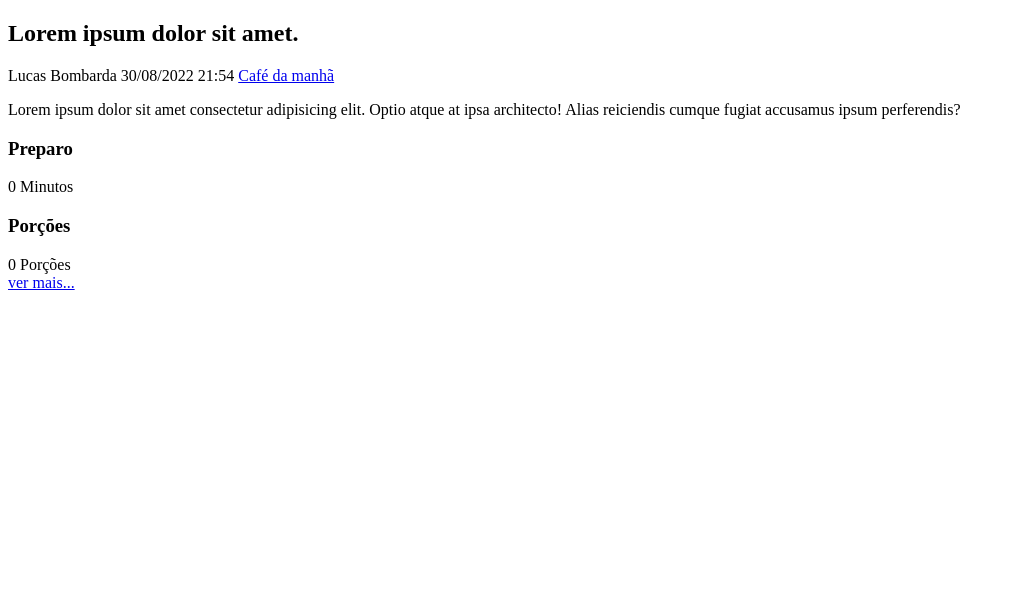
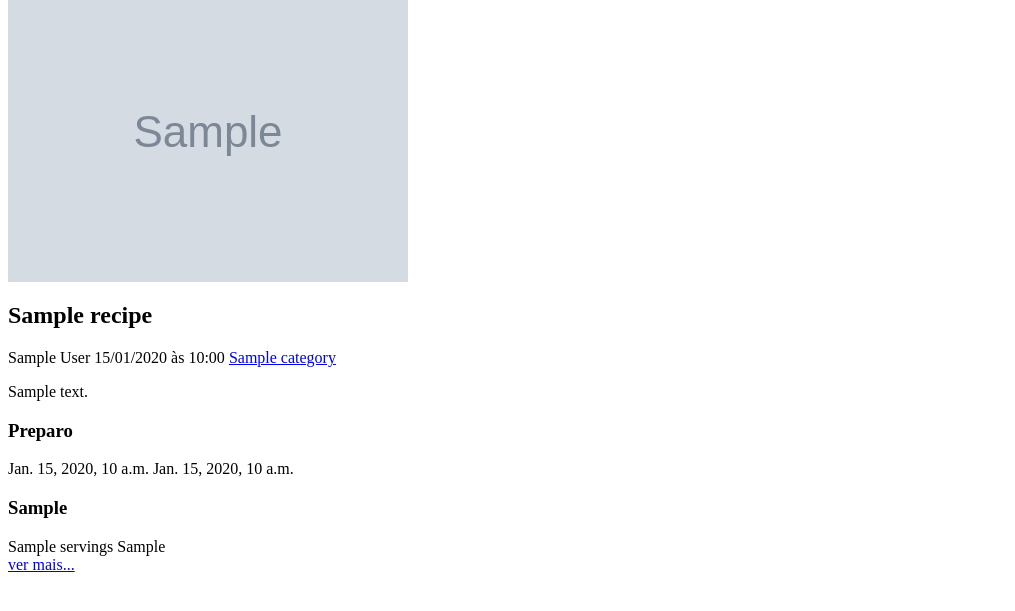
Before and after one commit to lucasbombarda/django-projeto1, a Django app: template recipes/templates/recipes/partials/recipe.html in a window 1280 px wide. Shown: the part 26-637 px from the top of the page, without its empty margins (0-1015 px from the left). Run offline with Django 4.2, Linux system fonts and the light colour scheme; the template is opened without the code that fills it: most values are stand-ins (such as "Sample title", 1, 10 or a date in 2020); grey boxes marked "Sample" are stand-in pictures; some libraries are stand-ins or nearby versions.

```diff
--- a/recipes/templates/recipes/partials/recipe.html
+++ b/recipes/templates/recipes/partials/recipe.html
@@ -1,45 +1,44 @@
 <div class="recipe recipe-list-item">
     <div class="recipe-cover">
-        <img src="https://via.placeholder.com/1280x720.png/269fe6" alt="Temporario">
+        <img src="{{ recipe.cover.url }}" alt="Temporario">
     </div>
     <div class="recipe-title-container">
-        <h2 class="recipe-title">Lorem ipsum dolor sit amet.</h2>
+        <h2 class="recipe-title">{{ recipe.title }}</h2>
     </div>
 
     <div class="recipe-author">
         <span class="recipe-author-item">
             <i class="fas fa-user"></i>
-            Lucas Bombarda
+            {{ recipe.author.first_name }} {{ recipe.author.last_name }}
         </span>
         <span class="recipe-author-item">
             <i class="fas fa-calendar-alt"></i>
-            30/08/2022 21:54
+            {{ recipe.created_at|date:"d/m/Y" }} às {{ recipe.created_at|date:"H:i" }}
         </span>
         <span class="recipe-author-item">
             <a href="/recipes/category/cafe-da-manha">
                 <i class="fas fa-layer-group"></i>
-                <span>Café da manhã</span>
+                <span>{{ recipe.category.name }}</span>
             </a>
         </span>
     </div>
 
     <div class="recipe-content">
-        <p>Lorem ipsum dolor sit amet consectetur adipisicing elit. Optio atque at ipsa architecto! Alias
-            reiciendis cumque fugiat accusamus ipsum perferendis?</p>
+        <p>{{ recipe.description }}</p>
     </div>
 
     <div class="recipe-meta-container">
         <div class="recipe-meta recipe-preparation">
             <h3 class="recipe-meta-title"><i class="fas fa-stopwatch"></i> Preparo</h3>
             <div class="recipe-meta-text">
-                0 Minutos
+                {{ recipe.preparation_time }} {{ recipe.preparation_time_unit }}
             </div>
         </div>
 
         <div class="recipe-meta recipe-servings">
-            <h3 class="recipe-meta-title"><i class="fas fa-pizza-slice"></i> Porções</h3>
+            <h3 class="recipe-meta-title"><i class="fas fa-pizza-slice"></i>{{recipe.servings_unit}}</h3>
             <div class="recipe-meta-text">
-                0 Porções
+                {{ recipe.servings }} {{ recipe.servings_unit }}
             </div>
         </div>
     </div>
```
Also changed, not shown: recipes/templates/recipes/pages/home.html (+3 -7 lines), recipes/views.py (+7 -2 lines), utils/recipes/factory.py (added, +39 -0 lines).
